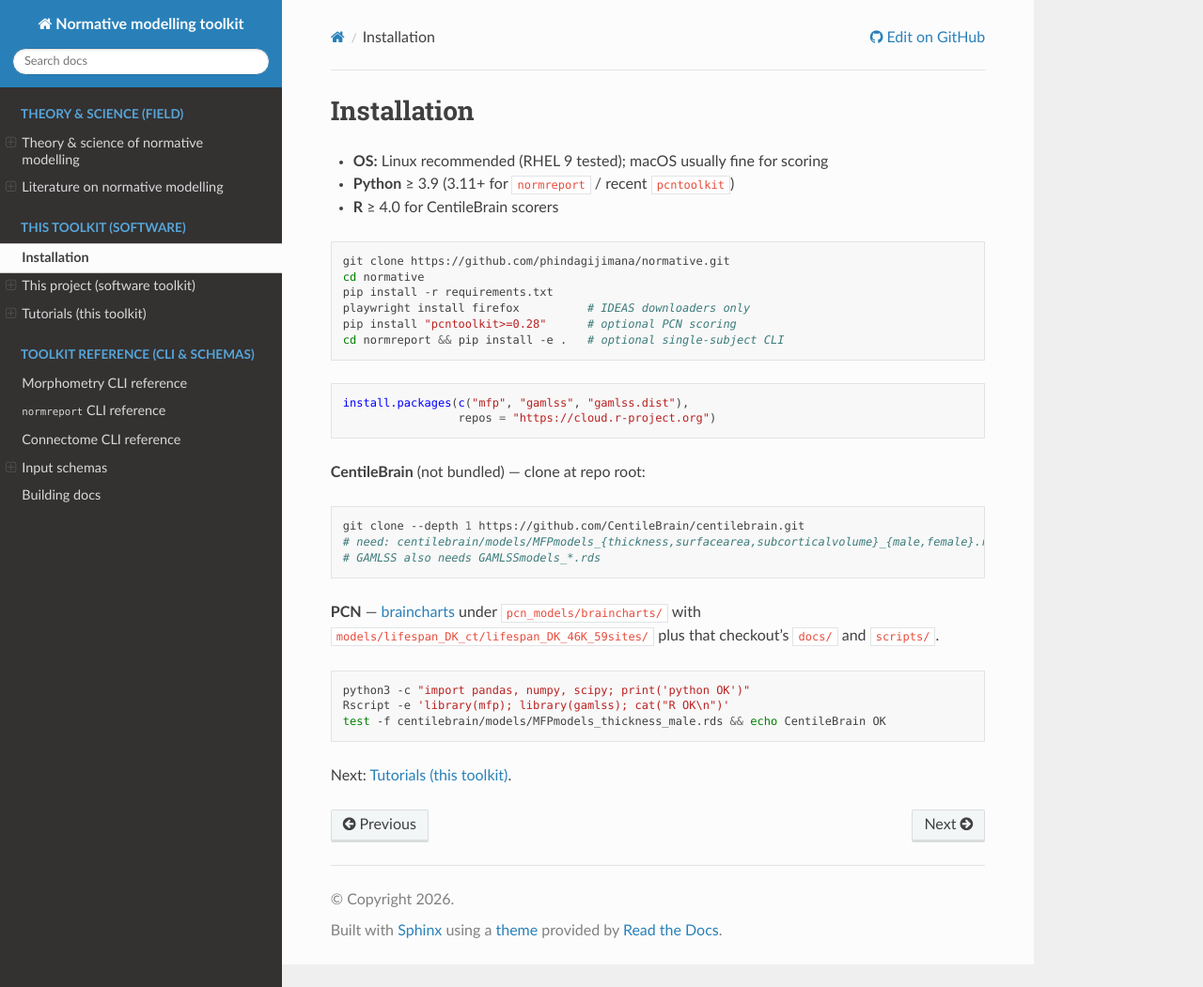
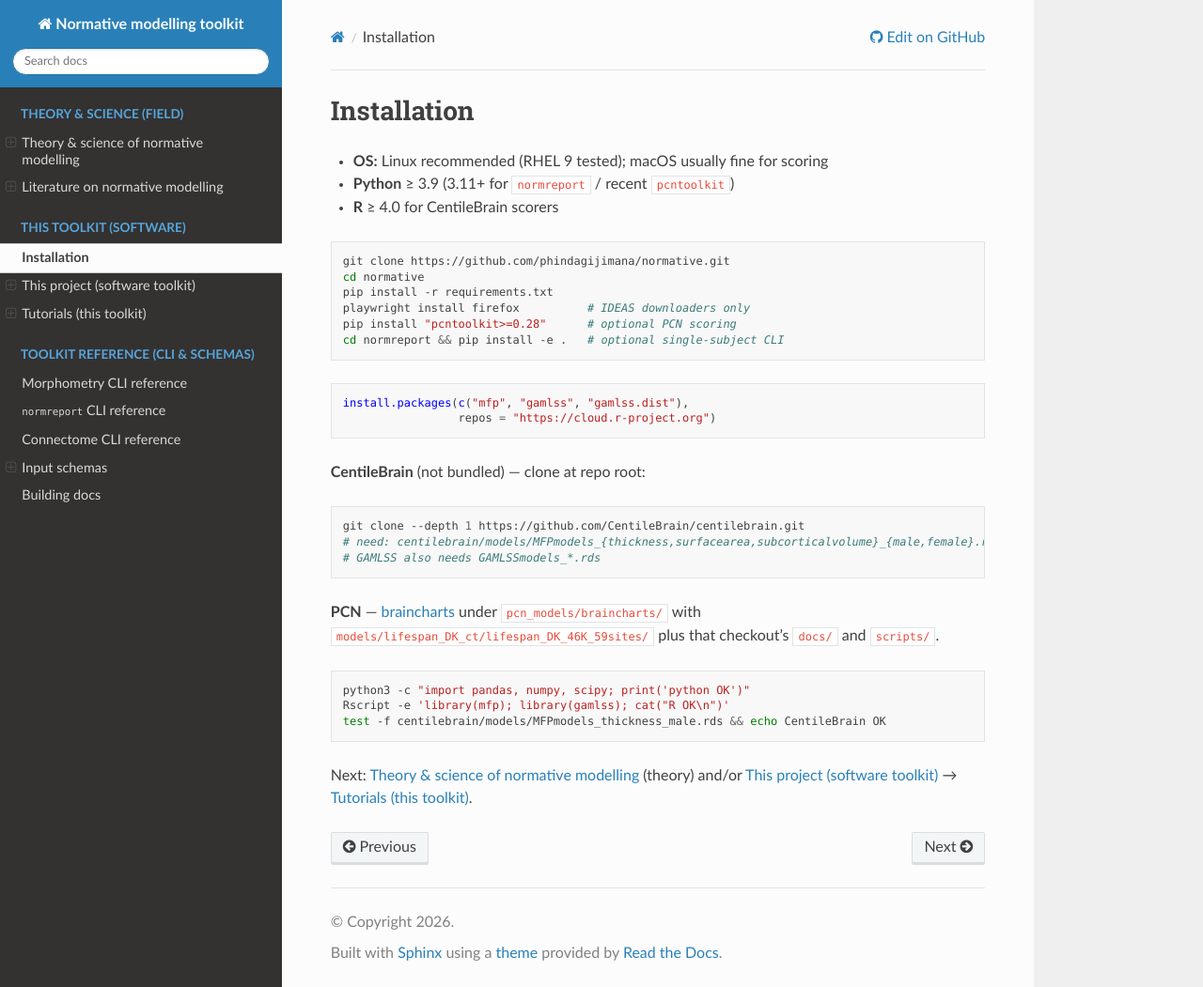
Before and after one commit to phindagijimana/normative, a Sphinx documentation site: the page built from docs/installation.md, in a window 1280 px wide and 1051 px high. Shown: the whole window at 94% size. Built offline with Sphinx 7.4.7 and the Read the Docs theme 3.1.0, drawn with Linux system fonts in a browser that asks for light colours.

Commit message:
Point install next-steps at science and toolkit tracks.
Co-authored-by: Cursor <cursoragent@cursor.com>

````diff
--- a/docs/installation.md
+++ b/docs/installation.md
@@ -36,4 +36,4 @@ Rscript -e 'library(mfp); library(gamlss); cat("R OK\n")'
 test -f centilebrain/models/MFPmodels_thickness_male.rds && echo CentileBrain OK
 ```
 
-Next: {doc}`tutorials/index`.
+Next: {doc}`science/index` (theory) and/or {doc}`toolkit/index` → {doc}`tutorials/index`.
````
